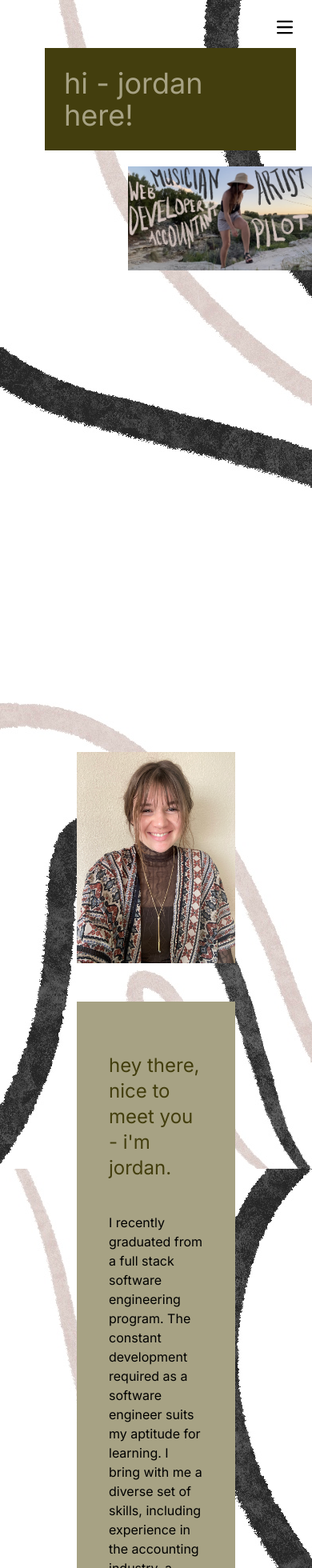
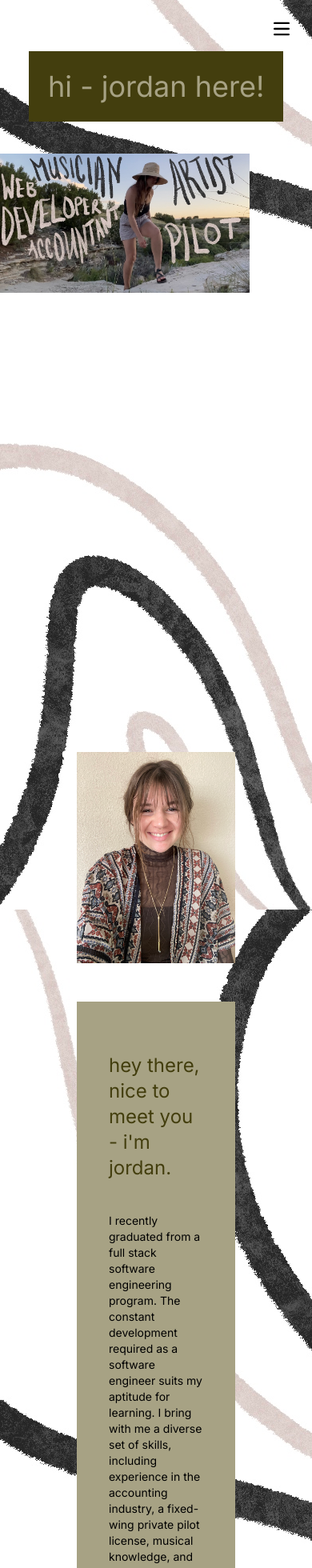
Before and after one commit to JordanTaylorJ/portfolio, a Next.js app: page / in a window 390 px wide. Shown: the top 1960 px of the page at 80% size. Built offline with nearby package versions, Linux system fonts and the light colour scheme.

Commit message:
work on centering images when grid is stacked vertically, md:hidden on mobilemenu, change some text sizes for smaller screens

```diff
--- a/src/app/components/about.jsx
+++ b/src/app/components/about.jsx
@@ -2,11 +2,11 @@
 export default function About() {
     return(
     <>
-    <div id='About' className="grid min-h-screen p-24 gap-12 lg:gap-24 md:grid-cols-3 content-center" >
-        <img className='object-contain w-80' src='/portrait.jpeg' alt='portrait' />
+    <div id='About' className="grid min-h-screen p-24 gap-12 lg:gap-24 md:grid-cols-3 items-center" >
+        <img className='object-contain w-80 justify-self-center' src='/portrait.jpeg' alt='portrait' />
         <div className='md:col-span-2 bg-sage px-10 py-16 self-center' >
             <h1 className='text-2xl md:text-4xl pb-10 text-brown' >hey there, nice to meet you <br></br> - i'm jordan.</h1>
-            <p>
+            <p className='text-sm md:text-base'>
             I recently graduated from a full stack software engineering program. The constant development required as a software engineer suits my aptitude for learning. I bring with me a diverse set of skills, including experience in the accounting industry, a fixed-wing private pilot license, musical knowledge, and an eye for design. I’m the multitool you want in your back pocket.
             </p>
         </div>
--- a/src/app/components/contact.jsx
+++ b/src/app/components/contact.jsx
@@ -11,7 +11,7 @@ const Contact = () => {
                     <a href='https://www.linkedin.com/in/jordantjoseph/' className='text-brown hover:text-white hover:bg-sage p-1 hover:rounded place-self-end'>Let's Connect</a>
                 </div>
             </div>
-            <img className='object-contain w-80 ' src='/sunglasses.jpg' alt='sunglasses' />
+            <img className='object-contain w-80 justify-self-center' src='/sunglasses.jpg' alt='sunglasses' />
         </div>
     )
 }
--- a/src/app/components/main.jsx
+++ b/src/app/components/main.jsx
@@ -1,14 +1,14 @@
 const Main = () => {
 
     return(
-        <main id='Home' className=" flex min-h-screen">
-        <div className='m-5'>
-            <p className="mt-10 ml-9 p-6 text-4xl sm:text-6xl text-sage bg-brown inline-block">
+        <main id='Home' className=" min-h-screen">
+        <div className=''>
+            <p className="mt-16 ml-9 p-6 text-4xl sm:text-6xl text-sage bg-brown inline-block">
             hi - jordan here!
             </p>
         </div>
-        <div className=" mt-10 ">
-            <img className='absolute top-52 left-40 object-scale-down w-3/5'  src='/home_v2.jpg' alt="walking outside"/>
+        <div className="mt-10 ">
+            <img className='md:absolute top-52 left-40 object-scale-down w-4/5 md:w-3/5'  src='/home_v2.jpg' alt="walking outside"/>
         </div>
         </main>
     )
--- a/src/app/components/mobilemenu.jsx
+++ b/src/app/components/mobilemenu.jsx
@@ -1,6 +1,6 @@
 const MobileMenu = ({handleClickScroll}) => {
     return(
-        <div id='navbar-default' className='bg-white p-4 mt-10' >
+        <div className='bg-white p-4 mt-10 md:hidden' >
             <button className='hover:text-sage block' value='Home' onClick={(e) => handleClickScroll(e)} >Home</button>
             <button className='hover:text-sage block' value='About' onClick={(e) => handleClickScroll(e)}>About</button>
             <button className='hover:text-sage block' value='Portfolio' onClick={(e) => handleClickScroll(e)}>Portfolio</button>
--- a/src/app/components/navbar.jsx
+++ b/src/app/components/navbar.jsx
@@ -27,7 +27,7 @@ const Navbar = () => {
                 </a>
             </div>
 
-            <button onClick={() => setIsOpen(!isOpen)} type="button" className="flex justify-end p-2 w-10 h-10 hover:text-sage md:hidden">
+            <button onClick={() => setIsOpen(!isOpen)} type="button" className="place-self-end p-2 w-10 h-10 hover:text-sage md:hidden">
                 <svg className="w-5 h-5" aria-hidden="true" xmlns="http://www.w3.org/2000/svg" fill="none" viewBox="0 0 17 14">
                     <path stroke="currentColor" strokeLinecap="round" strokeLinejoin="round" strokeWidth="2" d="M1 1h15M1 7h15M1 13h15"/>
                 </svg>
--- a/src/app/components/portfolio/experience.jsx
+++ b/src/app/components/portfolio/experience.jsx
@@ -4,35 +4,35 @@ const Experience = () => {
         <h2 className="text-center text-2xl md:text-3xl py-2 px-4 text-white">Education & Experience</h2>
         <div className='flex justify-center text-white'>
         <table className="table-auto border-separate border-spacing-x-8 border-spacing-y-5">
-        <tbody>
+        <tbody className='text-xs md:text-base'>
             <tr className="border-b">
                 <td>Student - Flatiron School</td>
-                <td className='text-right text-sm'>03/2023</td>
+                <td className='text-right md:text-sm'>03/2023</td>
                 <td className='text-right'>Colorado Springs, CO</td>
             </tr>
             <tr className="border-b">
                 <td>Staff Accountant - Bradshaw & Associates, PLLC</td>
-                <td className='text-right text-sm'>06/2021 - 05/2022</td>
+                <td className='text-right md:text-sm'>06/2021 - 05/2022</td>
                 <td className='text-right'>Colorado Springs, CO</td>
             </tr>
             <tr className="border-b">
                 <td>Income Auditor - The Broadmoor</td>
-                <td className='text-right text-sm'>10/2020 - 02/2021</td>
+                <td className='text-right md:text-sm'>10/2020 - 02/2021</td>
                 <td className='text-right'>Colorado Springs, CO</td>
             </tr>
             <tr className="border-b">
                 <td>Executive Assistant - Papillon Helicopters</td>
-                <td className='text-right text-sm'>10/2019 - 05/2020</td>
+                <td className='text-right md:text-sm'>10/2019 - 05/2020</td>
                 <td className='text-right'>Tusayan, AZ</td>
             </tr>
             <tr className="border-b">
                 <td>Instructor - Avid4 Aventure</td>
-                <td className='text-right text-sm'>06/2019 - 09/2019</td>
+                <td className='text-right md:text-sm'>06/2019 - 09/2019</td>
                 <td className='text-right'>Burlingame, CA</td>
             </tr>
             <tr>
                 <td>Student - Colorado State University</td>
-                <td className='text-right text-sm'>05/2015</td>
+                <td className='text-right md:text-sm'>05/2015</td>
                 <td className='text-right'>Pueblo, CO</td>
             </tr>
         </tbody>
--- a/src/app/components/portfolio/skills.jsx
+++ b/src/app/components/portfolio/skills.jsx
@@ -9,7 +9,7 @@ const Skills = () => {
         <div className='m-10 p-6'>
         <h2 className="text-center text-2xl md:text-3xl px-4 text-brown">Skills</h2>
         <div className='flex justify-center m-10'>
-            <ul className=' grid sm:grid-cols-2 md:grid-cols-3 lg:grid-cols-4 p-8 bg-white shadow-lg text-lg text-brown'>
+            <ul className=' grid sm:grid-cols-2 md:grid-cols-3 lg:grid-cols-4 p-8 bg-white shadow-lg text-sm md:text-base lg:text-lg  text-brown'>
                 {list.map(item => {
                     return(<li key={item}>{item}</li>)
                 })}
```
